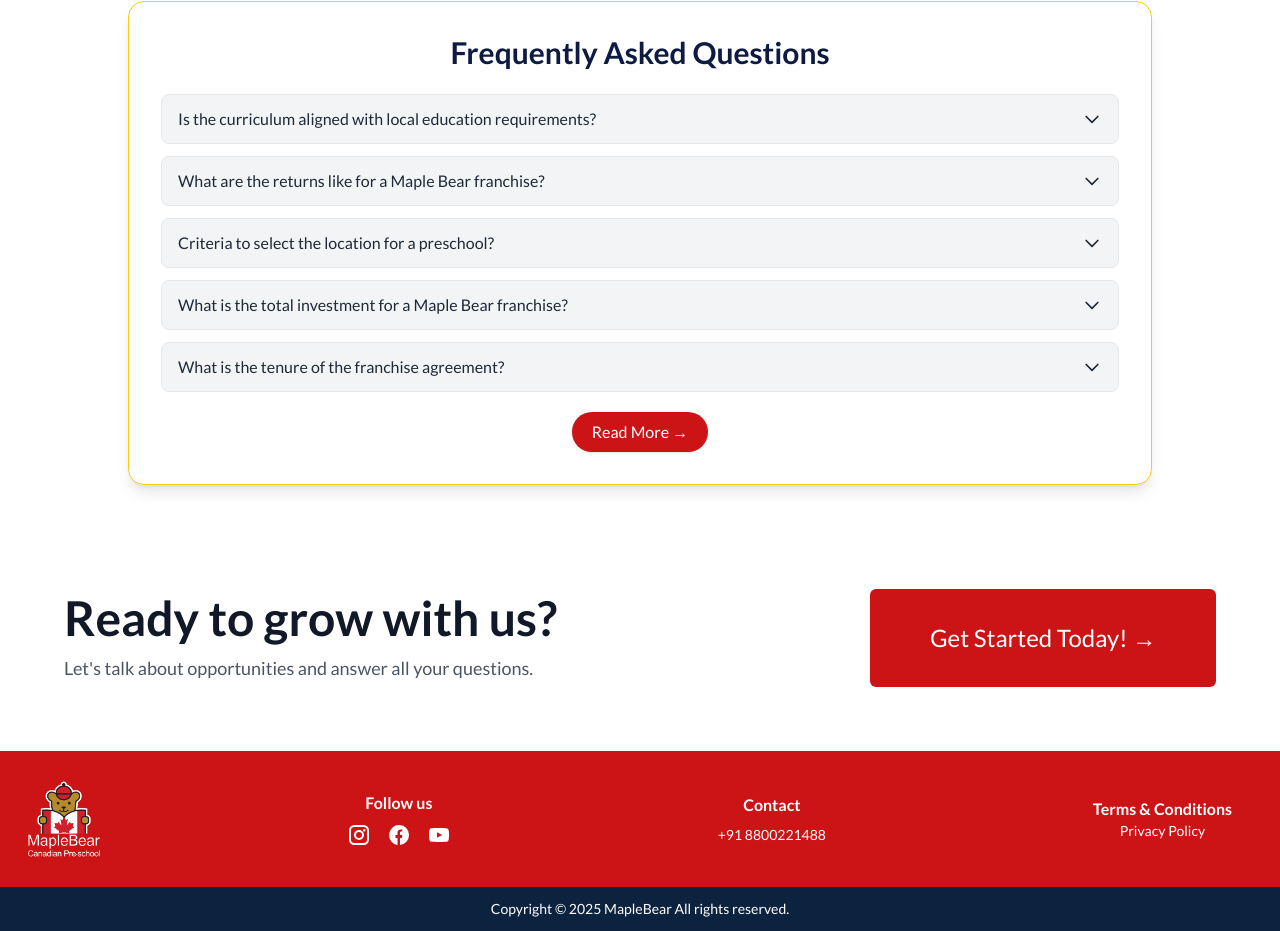
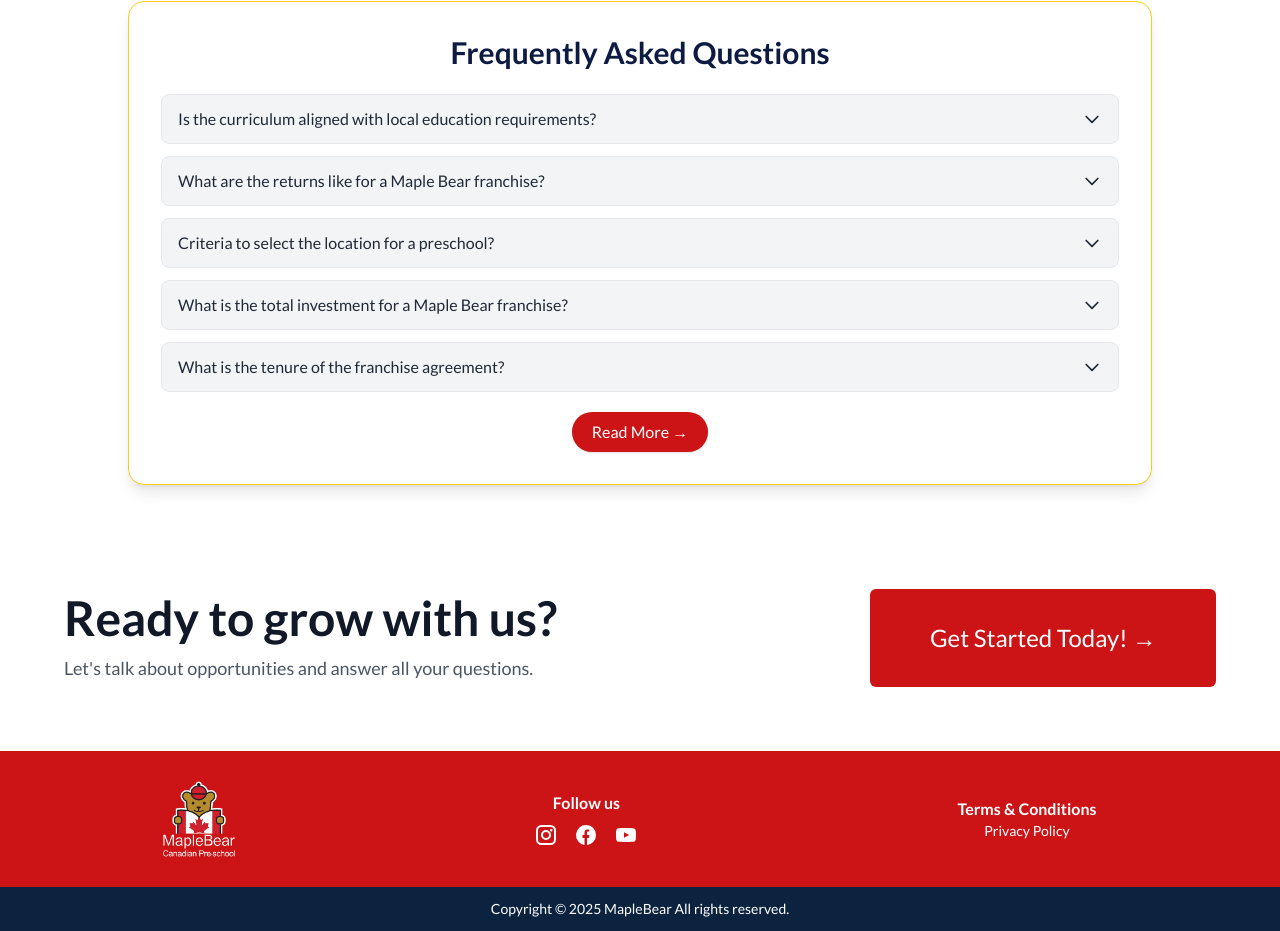
Before and after one commit to mizaan-sk/maplebear, a plain HTML site: page index.html in a window 1280 px wide. Shown: the part 3727-4658 px from the top of the page. Drawn offline with nearby package versions, Linux system fonts and the light colour scheme; no server answers.

Commit message:
Chanegs done

```diff
--- a/index.html
+++ b/index.html
@@ -1063,7 +1063,7 @@ height="0" width="0" style="display:none;visibility:hidden"></iframe></noscript>
   <!-- Footer -->
   <footer class="mt-10">
     <div class="bg-[#CC1316] text-white px-6 py-6">
-      <div class="max-w-7xl mx-auto flex flex-col md:flex-row md:items-center md:justify-between text-center md:text-left">
+      <div class="max-w-7xl mx-auto flex flex-col md:flex-row md:items-center md:justify-around text-center md:text-left">
 
         <div class="flex justify-center md:justify-start mb-6 md:mb-0">
           <img src="images/Maplelogo.webp" alt="Maple Bear" class="h-20" loading="lazy">
@@ -1094,10 +1094,7 @@ height="0" width="0" style="display:none;visibility:hidden"></iframe></noscript>
           </div>
 
           <!-- Contact -->
-          <div class="px-6 py-4  flex flex-col items-center justify-center">
-            <h3 class="font-semibold mb-2">Contact</h3>
-            <p class="text-sm">+91 8800221488</p>
-          </div>
+
 
           <!-- Terms -->
           <div class="px-6 py-4  flex flex-col items-center justify-center">
```
